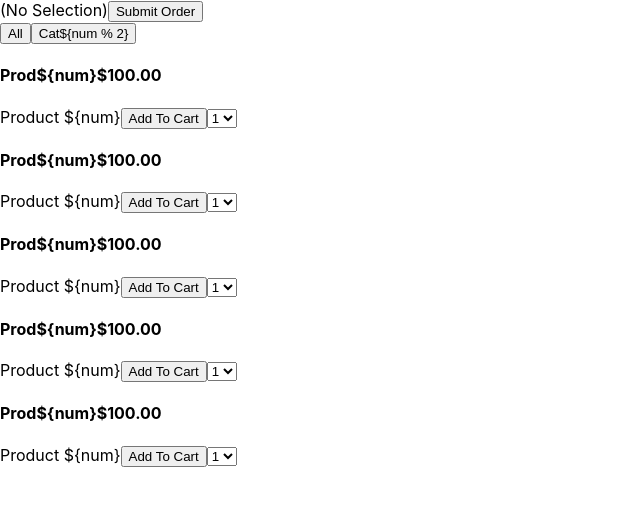
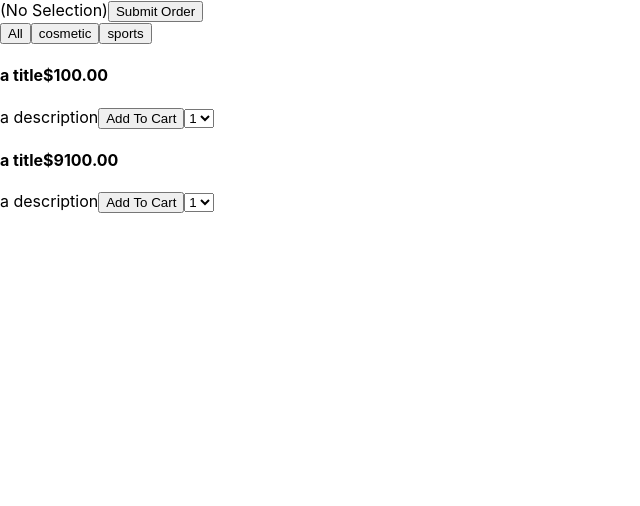
Before and after one commit to brunohgrau/post-app-typescript, a React (Create React App) app: page / in a window 1280 px wide. Shown: the top 506 px of the page, without its empty margins (0-640 px from the left). Built offline with nearby package versions, Linux system fonts and the light colour scheme.

Commit message:
rtk-setup

```diff
--- a/package.json
+++ b/package.json
@@ -4,6 +4,7 @@
   "private": true,
   "dependencies": {
     "@emotion/styled": "^11.11.5",
+    "@reduxjs/toolkit": "^2.2.3",
     "@testing-library/jest-dom": "^5.17.0",
     "@testing-library/react": "^13.4.0",
     "@testing-library/user-event": "^13.5.0",
@@ -15,7 +16,10 @@
     "npm-run-all": "^4.1.5",
     "react": "^18.2.0",
     "react-dom": "^18.2.0",
+    "react-redux": "^9.1.0",
     "react-scripts": "5.0.1",
+    "redux": "^5.0.1",
+    "typescript": "^4.7.4",
     "web-vitals": "^2.1.4"
   },
   "scripts": {
@@ -45,8 +49,8 @@
     ]
   },
   "devDependencies": {
+    "@types/react-redux": "^7.1.33",
     "eslint": "^8.57.0",
-    "typescript": "^5.4.4",
     "typescript-eslint": "^7.5.0"
   }
 }
--- a/src/App.tsx
+++ b/src/App.tsx
@@ -6,13 +6,22 @@ import {
 } from "./data/entities";
 import { ProductList } from "./components/ProductList";
 
-let testData: Product[] = [1, 2, 3, 4, 5].map((num) => ({
-  id: num,
-  name: "Prod${num}",
-  category: "Cat${num % 2}",
-  description: "Product ${num}",
-  price: 100,
-}));
+let testData: Product[] = [
+  {
+    id: 1,
+    name: "a title",
+    category: "cosmetic",
+    description: "a description",
+    price: 100,
+  },
+  {
+    id: 2,
+    name: "a title",
+    category: "sports",
+    description: "a description",
+    price: 9100,
+  },
+];
 
 export const App: FunctionComponent = () => {
   const [selections, setSelections] = useState(Array<ProductSelection>());
```
Also changed, not shown: src/slices/selectionSlice.ts (added, +26 -0 lines), src/logo.svg (deleted), src/screens/PostScreen.tsx (renamed from screens/PostScreen.tsx), 1 other file (tests, documents, lock files or other folders).
